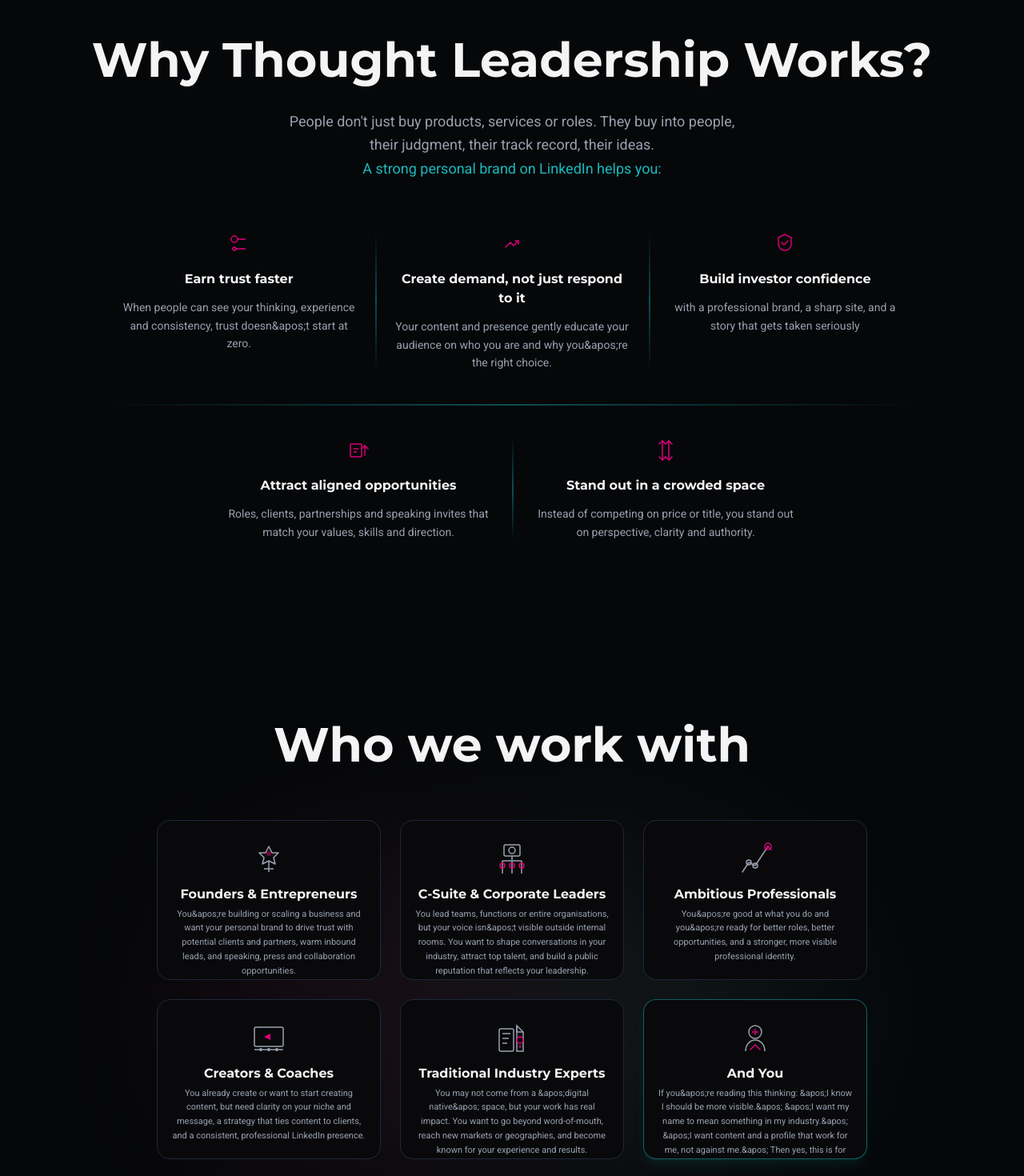
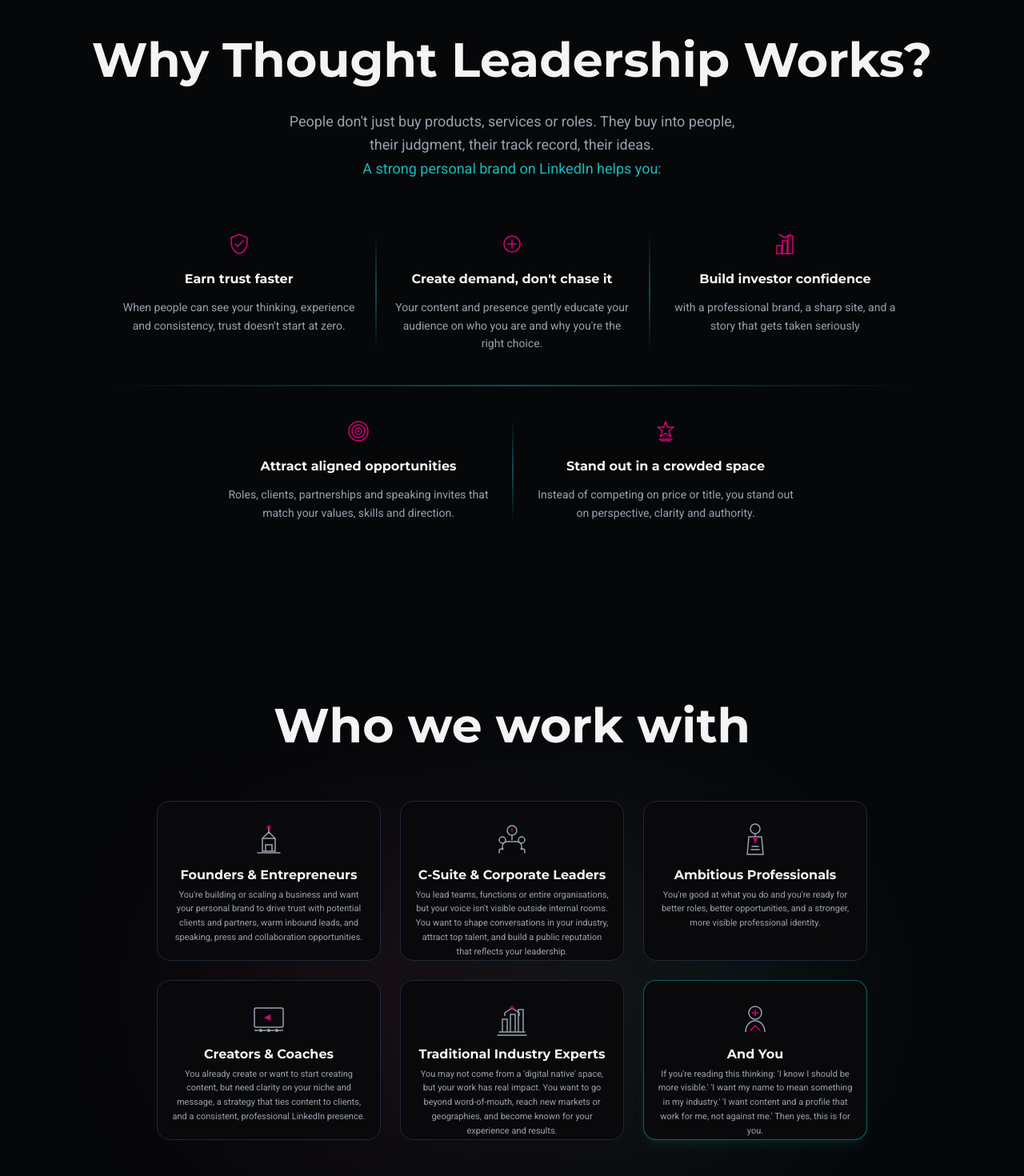
Before and after one commit to hirenum/Website, a Next.js app: page / in a window 1280 px wide. Shown: the part 3000-4470 px from the top of the page at 80% size. Built offline with nearby package versions, Linux system fonts and the light colour scheme.

Commit message:
fix: replace HTML entities with proper characters for improved readability

```diff
--- a/app/page.tsx
+++ b/app/page.tsx
@@ -234,7 +234,7 @@ const HirenumPage: React.FC = () => {
     },
     {
       title: "Grow",
-      desc: "We don&apos;t set and forget. We track analytics, learn what works, and adjust your strategy for compound growth over time.",
+      desc: "We don't set and forget. We track analytics, learn what works, and adjust your strategy for compound growth over time.",
       details: ["Track Analytics", "Refine Hooks & Topics", "Evolve Strategy"]
     }
   ];
@@ -826,7 +826,7 @@ const HirenumPage: React.FC = () => {
               viewport={{ once: true }}
               className="text-base md:text-lg text-gray-500 dark:text-gray-400 max-w-2xl mx-auto leading-relaxed"
             >
-              People don&apos;t just buy products, services or roles.
+              People don{"'"}t just buy products, services or roles.
               They buy into people,<br></br> their judgment, their track record, their ideas.
               <br />
               <span className="text-[#1BB8BD]">A strong personal brand on LinkedIn helps you:</span>
@@ -839,23 +839,22 @@ const HirenumPage: React.FC = () => {
               {[
                 {
                   title: "Earn trust faster",
-                  desc: "When people can see your thinking, experience and consistency, trust doesn&apos;t start at zero.",
+                  desc: "When people can see your thinking, experience and consistency, trust doesn't start at zero.",
                   icon: (
                     <svg className="w-8 h-8" viewBox="0 0 32 32" fill="none" xmlns="http://www.w3.org/2000/svg">
-                      <circle cx="10" cy="10" r="4" stroke="#DC0078" strokeWidth="1.5"/>
-                      <circle cx="10" cy="22" r="2" stroke="#DC0078" strokeWidth="1.5"/>
-                      <path d="M14 10H24" stroke="#DC0078" strokeWidth="1.5"/>
-                      <path d="M12 22H24" stroke="#DC0078" strokeWidth="1.5"/>
+                      <path d="M16 4L6 8V14C6 20.63 10.28 26.79 16 28C21.72 26.79 26 20.63 26 14V8L16 4Z" stroke="#DC0078" strokeWidth="1.5" strokeLinecap="round" strokeLinejoin="round"/>
+                      <path d="M11 16L14 19L21 12" stroke="#DC0078" strokeWidth="1.5" strokeLinecap="round" strokeLinejoin="round"/>
                     </svg>
                   )
                 },
                 {
-                  title: "Create demand, not just respond to it",
-                  desc: "Your content and presence gently educate your audience on who you are and why you&apos;re the right choice.",
+                  title: "Create demand, don't chase it",
+                  desc: "Your content and presence gently educate your audience on who you are and why you're the right choice.",
                   icon: (
                     <svg className="w-8 h-8" viewBox="0 0 32 32" fill="none" xmlns="http://www.w3.org/2000/svg">
-                      <path d="M8 20L14 14L18 18L24 12" stroke="#DC0078" strokeWidth="1.5" strokeLinecap="round" strokeLinejoin="round"/>
-                      <path d="M20 12H24V16" stroke="#DC0078" strokeWidth="1.5" strokeLinecap="round" strokeLinejoin="round"/>
+                      <circle cx="16" cy="16" r="10" stroke="#DC0078" strokeWidth="1.5"/>
+                      <path d="M16 11V21" stroke="#DC0078" strokeWidth="1.5" strokeLinecap="round"/>
+                      <path d="M11 16H21" stroke="#DC0078" strokeWidth="1.5" strokeLinecap="round"/>
                     </svg>
                   )
                 },
@@ -864,8 +863,10 @@ const HirenumPage: React.FC = () => {
                   desc: "with a professional brand, a sharp site, and a story that gets taken seriously",
                   icon: (
                     <svg className="w-8 h-8" viewBox="0 0 32 32" fill="none" xmlns="http://www.w3.org/2000/svg">
-                      <path d="M8 8L16 4L24 8V16C24 20.4183 20.4183 24 16 24C11.5817 24 8 20.4183 8 16V8Z" stroke="#DC0078" strokeWidth="1.5"/>
-                      <path d="M12 14L15 17L20 12" stroke="#DC0078" strokeWidth="1.5" strokeLinecap="round" strokeLinejoin="round"/>
+                      <rect x="6" y="18" width="6" height="10" stroke="#DC0078" strokeWidth="1.5"/>
+                      <rect x="13" y="12" width="6" height="16" stroke="#DC0078" strokeWidth="1.5"/>
+                      <rect x="20" y="6" width="6" height="22" stroke="#DC0078" strokeWidth="1.5"/>
+                      <path d="M9 4L16 8L23 4" stroke="#DC0078" strokeWidth="1.5" strokeLinecap="round" strokeLinejoin="round"/>
                     </svg>
                   )
                 }
@@ -906,11 +907,10 @@ const HirenumPage: React.FC = () => {
                   desc: "Roles, clients, partnerships and speaking invites that match your values, skills and direction.",
                   icon: (
                     <svg className="w-8 h-8" viewBox="0 0 32 32" fill="none" xmlns="http://www.w3.org/2000/svg">
-                      <rect x="6" y="8" width="14" height="16" rx="1" stroke="#DC0078" strokeWidth="1.5"/>
-                      <path d="M10 14H16" stroke="#DC0078" strokeWidth="1.5"/>
-                      <path d="M10 18H14" stroke="#DC0078" strokeWidth="1.5"/>
-                      <path d="M24 10V22" stroke="#DC0078" strokeWidth="1.5" strokeLinecap="round"/>
-                      <path d="M20 14L24 10L28 14" stroke="#DC0078" strokeWidth="1.5" strokeLinecap="round" strokeLinejoin="round"/>
+                      <circle cx="16" cy="16" r="12" stroke="#DC0078" strokeWidth="1.5"/>
+                      <circle cx="16" cy="16" r="8" stroke="#DC0078" strokeWidth="1.5"/>
+                      <circle cx="16" cy="16" r="4" stroke="#DC0078" strokeWidth="1.5"/>
+                      <circle cx="16" cy="16" r="1.5" fill="#DC0078"/>
                     </svg>
                   )
                 },
@@ -919,14 +919,9 @@ const HirenumPage: React.FC = () => {
                   desc: "Instead of competing on price or title, you stand out on perspective, clarity and authority.",
                   icon: (
                     <svg className="w-8 h-8" viewBox="0 0 32 32" fill="none" xmlns="http://www.w3.org/2000/svg">
-                      <path d="M8 8L12 4L16 8" stroke="#DC0078" strokeWidth="1.5" strokeLinecap="round" strokeLinejoin="round"/>
-                      <path d="M12 4V16" stroke="#DC0078" strokeWidth="1.5" strokeLinecap="round"/>
-                      <path d="M24 24L20 28L16 24" stroke="#DC0078" strokeWidth="1.5" strokeLinecap="round" strokeLinejoin="round"/>
-                      <path d="M20 28V16" stroke="#DC0078" strokeWidth="1.5" strokeLinecap="round"/>
-                      <path d="M8 24L12 28L16 24" stroke="#DC0078" strokeWidth="1.5" strokeLinecap="round" strokeLinejoin="round"/>
-                      <path d="M12 28V16" stroke="#DC0078" strokeWidth="1.5" strokeLinecap="round"/>
-                      <path d="M24 8L20 4L16 8" stroke="#DC0078" strokeWidth="1.5" strokeLinecap="round" strokeLinejoin="round"/>
-                      <path d="M20 4V16" stroke="#DC0078" strokeWidth="1.5" strokeLinecap="round"/>
+                      <path d="M16 4L18.5 11H26L20 15.5L22.5 23L16 18.5L9.5 23L12 15.5L6 11H13.5L16 4Z" stroke="#DC0078" strokeWidth="1.5" strokeLinejoin="round"/>
+                      <path d="M8 26H24" stroke="#DC0078" strokeWidth="1.5" strokeLinecap="round"/>
+                      <path d="M10 28H22" stroke="#DC0078" strokeWidth="1.5" strokeLinecap="round"/>
                     </svg>
                   )
                 }
@@ -980,44 +975,46 @@ const HirenumPage: React.FC = () => {
             {[
               {
                 title: "Founders & Entrepreneurs",
-                desc: "You&apos;re building or scaling a business and want your personal brand to drive trust with potential clients and partners, warm inbound leads, and speaking, press and collaboration opportunities.",
+                desc: "You're building or scaling a business and want your personal brand to drive trust with potential clients and partners, warm inbound leads, and speaking, press and collaboration opportunities.",
                 icon: (
                   <svg className="w-12 h-12" viewBox="0 0 48 48" fill="none" xmlns="http://www.w3.org/2000/svg">
-                    <path d="M24 8L28 16H36L30 22L32 30L24 26L16 30L18 22L12 16H20L24 8Z" stroke="currentColor" strokeWidth="1.5" strokeLinejoin="round"/>
-                    <path d="M24 26V40" stroke="currentColor" strokeWidth="1.5"/>
-                    <path d="M18 36H30" stroke="currentColor" strokeWidth="1.5"/>
-                    <circle cx="24" cy="17" r="3" fill="#DC0078" fillOpacity="0.5"/>
+                    <path d="M24 8V14" stroke="currentColor" strokeWidth="1.5" strokeLinecap="round"/>
+                    <path d="M24 14L32 22H16L24 14Z" stroke="currentColor" strokeWidth="1.5" strokeLinejoin="round"/>
+                    <path d="M16 22V38H32V22" stroke="currentColor" strokeWidth="1.5"/>
+                    <path d="M20 38V30H28V38" stroke="currentColor" strokeWidth="1.5"/>
+                    <circle cx="24" cy="8" r="3" className="fill-[#DC0078]/50 group-hover:fill-[#1BB8BD]/50 transition-colors duration-300"/>
+                    <path d="M10 40H38" stroke="currentColor" strokeWidth="1.5" strokeLinecap="round"/>
                   </svg>
                 )
               },
               {
                 title: "C-Suite & Corporate Leaders",
-                desc: "You lead teams, functions or entire organisations, but your voice isn&apos;t visible outside internal rooms. You want to shape conversations in your industry, attract top talent, and build a public reputation that reflects your leadership.",
+                desc: "You lead teams, functions or entire organisations, but your voice isn't visible outside internal rooms. You want to shape conversations in your industry, attract top talent, and build a public reputation that reflects your leadership.",
                 icon: (
                   <svg className="w-12 h-12" viewBox="0 0 48 48" fill="none" xmlns="http://www.w3.org/2000/svg">
-                    <rect x="14" y="6" width="20" height="14" rx="2" stroke="currentColor" strokeWidth="1.5"/>
-                    <circle cx="24" cy="13" r="4" stroke="currentColor" strokeWidth="1.5"/>
-                    <path d="M24 20V26" stroke="currentColor" strokeWidth="1.5"/>
-                    <path d="M12 26H36" stroke="currentColor" strokeWidth="1.5"/>
-                    <path d="M12 26V42" stroke="currentColor" strokeWidth="1.5"/>
-                    <path d="M24 26V42" stroke="currentColor" strokeWidth="1.5"/>
-                    <path d="M36 26V42" stroke="currentColor" strokeWidth="1.5"/>
-                    <circle cx="12" cy="32" r="3" stroke="#DC0078" strokeWidth="1.5"/>
-                    <circle cx="24" cy="32" r="3" stroke="#DC0078" strokeWidth="1.5"/>
-                    <circle cx="36" cy="32" r="3" stroke="#DC0078" strokeWidth="1.5"/>
+                    <circle cx="24" cy="12" r="6" stroke="currentColor" strokeWidth="1.5"/>
+                    <path d="M24 18V24" stroke="currentColor" strokeWidth="1.5"/>
+                    <path d="M12 36V32C12 28.6863 14.6863 26 18 26H30C33.3137 26 36 28.6863 36 32V36" stroke="currentColor" strokeWidth="1.5" strokeLinecap="round"/>
+                    <circle cx="12" cy="24" r="4" stroke="currentColor" strokeWidth="1.5"/>
+                    <circle cx="36" cy="24" r="4" stroke="currentColor" strokeWidth="1.5"/>
+                    <path d="M8 40V38C8 36.3431 9.34315 35 11 35H13" stroke="currentColor" strokeWidth="1.5" strokeLinecap="round"/>
+                    <path d="M40 40V38C40 36.3431 38.6569 35 37 35H35" stroke="currentColor" strokeWidth="1.5" strokeLinecap="round"/>
+                    <circle cx="24" cy="12" r="2" className="fill-[#DC0078]/50 group-hover:fill-[#1BB8BD]/50 transition-colors duration-300"/>
                   </svg>
                 )
               },
               {
                 title: "Ambitious Professionals",
-                desc: "You&apos;re good at what you do and you&apos;re ready for better roles, better opportunities, and a stronger, more visible professional identity.",
+                desc: "You're good at what you do and you're ready for better roles, better opportunities, and a stronger, more visible professional identity.",
                 icon: (
                   <svg className="w-12 h-12" viewBox="0 0 48 48" fill="none" xmlns="http://www.w3.org/2000/svg">
-                    <path d="M8 40L16 28L24 32L32 20L40 8" stroke="currentColor" strokeWidth="1.5" strokeLinecap="round" strokeLinejoin="round"/>
-                    <circle cx="40" cy="8" r="4" stroke="#DC0078" strokeWidth="1.5"/>
-                    <path d="M36 12L40 8L44 12" stroke="#DC0078" strokeWidth="1.5" strokeLinecap="round" strokeLinejoin="round"/>
-                    <circle cx="24" cy="32" r="3" stroke="currentColor" strokeWidth="1.5"/>
-                    <circle cx="16" cy="28" r="3" stroke="currentColor" strokeWidth="1.5"/>
+                    <circle cx="24" cy="10" r="6" stroke="currentColor" strokeWidth="1.5"/>
+                    <path d="M24 16V20" stroke="currentColor" strokeWidth="1.5"/>
+                    <path d="M16 20H32L34 42H14L16 20Z" stroke="currentColor" strokeWidth="1.5" strokeLinejoin="round"/>
+                    <path d="M24 20V28" className="stroke-[#DC0078] group-hover:stroke-[#1BB8BD] transition-colors duration-300" strokeWidth="1.5"/>
+                    <path d="M21 20L24 26L27 20" className="stroke-[#DC0078] group-hover:stroke-[#1BB8BD] transition-colors duration-300" strokeWidth="1.5" strokeLinejoin="round"/>
+                    <path d="M20 32H28" stroke="currentColor" strokeWidth="1.5" strokeLinecap="round"/>
+                    <path d="M19 36H29" stroke="currentColor" strokeWidth="1.5" strokeLinecap="round"/>
                   </svg>
                 )
               }
@@ -1063,23 +1060,22 @@ const HirenumPage: React.FC = () => {
               },
               {
                 title: "Traditional Industry Experts",
-                desc: "You may not come from a &apos;digital native&apos; space, but your work has real impact. You want to go beyond word-of-mouth, reach new markets or geographies, and become known for your experience and results.",
+                desc: "You may not come from a 'digital native' space, but your work has real impact. You want to go beyond word-of-mouth, reach new markets or geographies, and become known for your experience and results.",
                 icon: (
                   <svg className="w-12 h-12" viewBox="0 0 48 48" fill="none" xmlns="http://www.w3.org/2000/svg">
-                    <rect x="8" y="12" width="18" height="28" rx="2" stroke="currentColor" strokeWidth="1.5"/>
-                    <path d="M12 18H22" stroke="currentColor" strokeWidth="1.5"/>
-                    <path d="M12 24H20" stroke="currentColor" strokeWidth="1.5"/>
-                    <path d="M12 30H18" stroke="currentColor" strokeWidth="1.5"/>
-                    <path d="M30 8L38 16V40H30V8Z" stroke="currentColor" strokeWidth="1.5"/>
-                    <path d="M30 8V16H38" stroke="currentColor" strokeWidth="1.5"/>
-                    <circle cx="34" cy="26" r="4" stroke="#DC0078" strokeWidth="1.5"/>
-                    <path d="M34 32V36" stroke="#DC0078" strokeWidth="1.5"/>
+                    <path d="M8 40H40" stroke="currentColor" strokeWidth="1.5" strokeLinecap="round"/>
+                    <path d="M12 40V24H18V40" stroke="currentColor" strokeWidth="1.5"/>
+                    <path d="M22 40V18H28V40" stroke="currentColor" strokeWidth="1.5"/>
+                    <path d="M32 40V12H38V40" stroke="currentColor" strokeWidth="1.5"/>
+                    <path d="M15 20V16L24 10L33 16V20" stroke="currentColor" strokeWidth="1.5" strokeLinejoin="round"/>
+                    <circle cx="24" cy="10" r="3" fill="#DC0078" fillOpacity="0.5"/>
+                    <path d="M6 44H42" stroke="currentColor" strokeWidth="1.5" strokeLinecap="round"/>
                   </svg>
                 )
               },
               {
                 title: "And You",
-                desc: "If you&apos;re reading this thinking: &apos;I know I should be more visible.&apos; &apos;I want my name to mean something in my industry.&apos; &apos;I want content and a profile that work for me, not against me.&apos; Then yes, this is for you.",
+                desc: "If you're reading this thinking: 'I know I should be more visible.' 'I want my name to mean something in my industry.' 'I want content and a profile that work for me, not against me.' Then yes, this is for you.",
                 icon: (
                   <svg className="w-12 h-12" viewBox="0 0 48 48" fill="none" xmlns="http://www.w3.org/2000/svg">
                     <circle cx="24" cy="16" r="8" stroke="currentColor" strokeWidth="1.5"/>
@@ -1127,7 +1123,7 @@ const HirenumPage: React.FC = () => {
               onClick={() => window.open('https://calendly.com', '_blank')}
               className="bg-[#1BB8BD] text-white px-8 py-4 rounded-full font-bold hover:bg-[#1fcfd4] transition-all duration-300 inline-flex items-center gap-2 shadow-lg shadow-[#1BB8BD]/20 hover:shadow-[0_0_30px_rgba(27,184,189,0.4)] hover:scale-105 font-btn"
             >
-              <span className="mr-2">🚀</span> Let&apos;s Talk
+              <span className="mr-2">🚀</span> Let{"'"}s Talk
             </button>
           </motion.div>
         </div>
```
